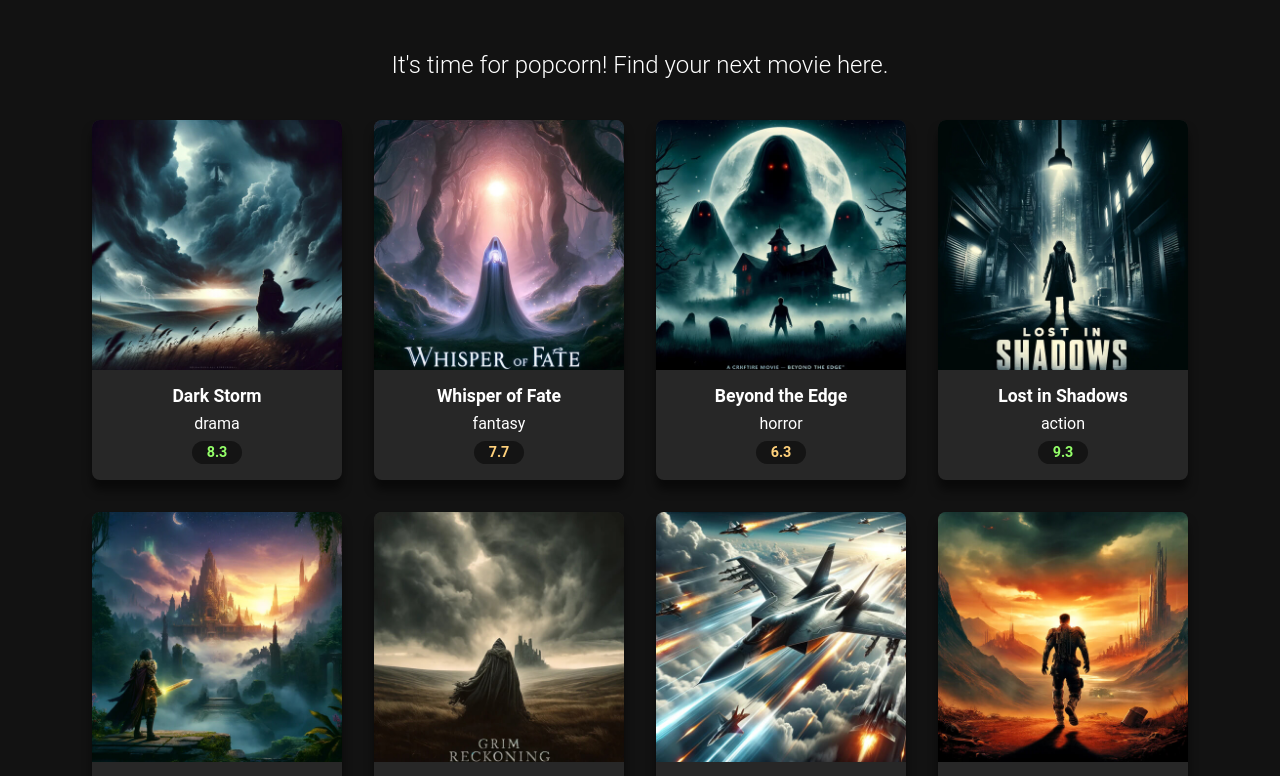
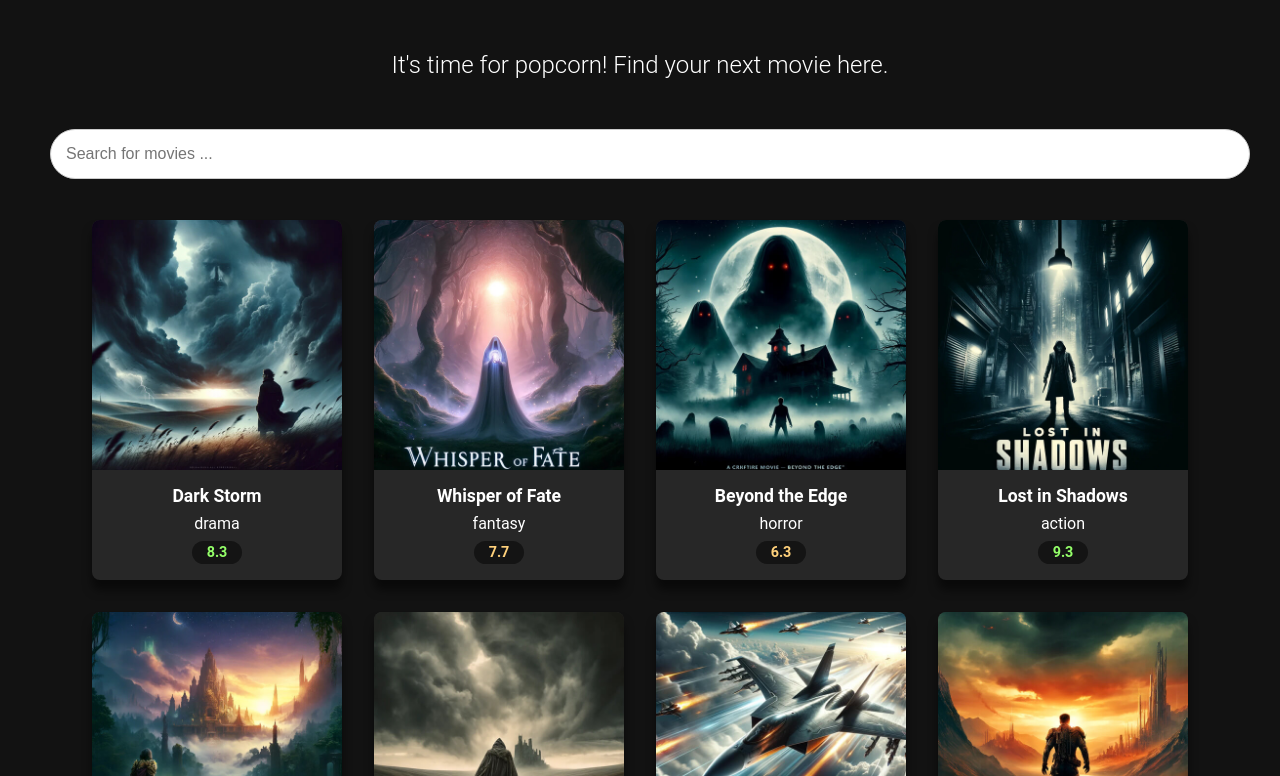
Before and after one commit to cdurau/moviedux, a React (Create React App) app: page / in a window 1280 px wide. Shown: the part 324-1100 px from the top of the page. Built offline with nearby package versions, Linux system fonts and the light colour scheme.

Commit message:
Add Filter for Search

```diff
--- a/src/components/MoviesGrid.js
+++ b/src/components/MoviesGrid.js
@@ -4,6 +4,7 @@
 
 function MoviesGrid() {
     const [movies, setMovies] = useState([])
+    const [searchTerm, setSearchTerm] = useState("")
 
     useEffect(() => {
         fetch("movies.json")
@@ -11,11 +12,28 @@
             .then(data => setMovies(data))
     }, [])
 
+    const handleSearchChange = e => {
+        setSearchTerm(e.target.value)
+    }
+
+    const filteredMovies = movies.filter(movie => {
+        return movie.title.toLowerCase().includes(searchTerm.toLowerCase())
+    })
+
     return (
-        <div className="movies-grid">
-            {movies.map(movie => (
-                <MovieCard key={movie.id} movie={movie} />
-            ))}
+        <div>
+            <input
+                type="text"
+                placeholder="Search for movies ..."
+                className="search-input"
+                value={searchTerm}
+                onChange={handleSearchChange}
+            />
+            <div className="movies-grid">
+                {filteredMovies.map(movie => (
+                    <MovieCard key={movie.id} movie={movie} />
+                ))}
+            </div>
         </div>
     )
 }
```
